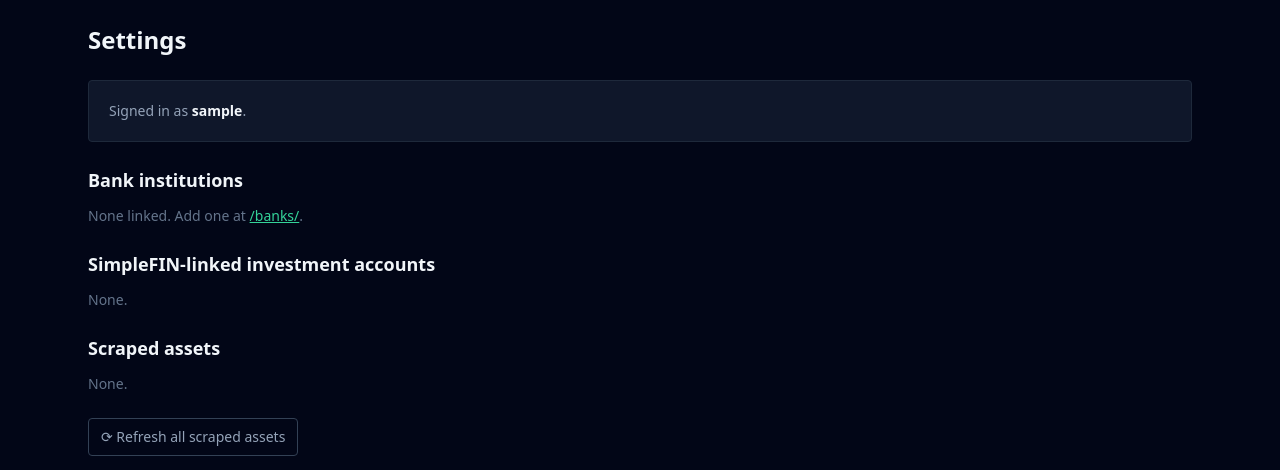
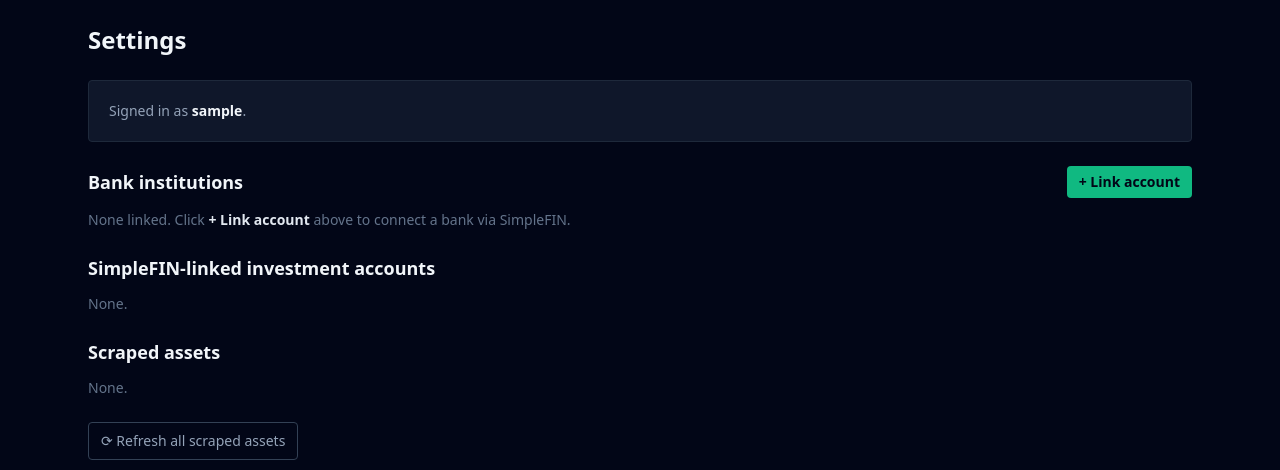
Before and after one commit to mhamida292/FinanceManager, a Django app: page /settings/ in a window 1280 px wide. Shown: the part 49-519 px from the top of the page. Run offline with Django 5.2, Linux system fonts and the light colour scheme; the visitor is signed in with stand-in values (Sample User, id 1); data that the repository does not hold is empty; some libraries are stand-ins or nearby versions.

Commit message:
feat(ui): move Link Account button from /banks/ to /settings/
Banks page is for viewing balances + transactions. Adding new
institutions is a settings-y action; consolidates account-management
controls there.

Co-Authored-By: Claude Opus 4.7 (1M context) <noreply@anthropic.com>

```diff
--- a/apps/accounts/templates/accounts/settings.html
+++ b/apps/accounts/templates/accounts/settings.html
@@ -15,9 +15,12 @@
   <p class="text-slate-400 text-sm">Signed in as <strong class="text-slate-100">{{ user.username }}</strong>.</p>
 </div>
 
-<h2 class="text-lg font-semibold mb-3">Bank institutions</h2>
+<div class="flex items-center justify-between mb-3">
+  <h2 class="text-lg font-semibold">Bank institutions</h2>
+  <a href="{% url 'banking:link' %}" class="bg-emerald-500 hover:bg-emerald-400 text-slate-950 font-bold px-3 py-1.5 rounded text-sm">+ Link account</a>
+</div>
 {% if not institutions %}
-  <p class="text-slate-500 text-sm mb-6">None linked. Add one at <a href="{% url 'banking:list' %}" class="text-emerald-400 underline">/banks/</a>.</p>
+  <p class="text-slate-500 text-sm mb-6">None linked. Click <strong class="text-slate-200">+ Link account</strong> above to connect a bank via SimpleFIN.</p>
 {% else %}
   <div class="bg-slate-900 border border-slate-800 rounded divide-y divide-slate-800 mb-6">
     {% for inst in institutions %}
--- a/apps/banking/templates/banking/banks_list.html
+++ b/apps/banking/templates/banking/banks_list.html
@@ -3,10 +3,7 @@
 {% block content %}
 <div class="flex items-center justify-between mb-6">
   <h1 class="text-2xl font-bold">Banks</h1>
-  <a href="{% url 'banking:link' %}"
-     class="bg-emerald-500 hover:bg-emerald-400 text-slate-950 font-bold px-4 py-2 rounded">
-    + Link account
-  </a>
+  <a href="{% url 'settings' %}" class="text-slate-500 hover:text-white text-sm">Manage in Settings →</a>
 </div>
 
 {% if messages %}
```
